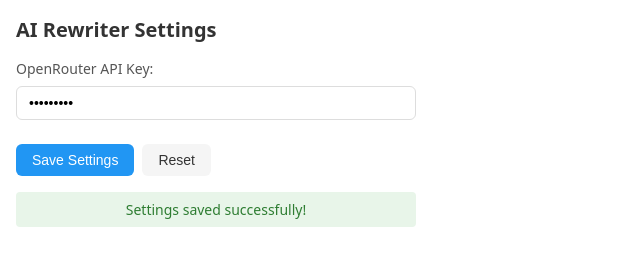
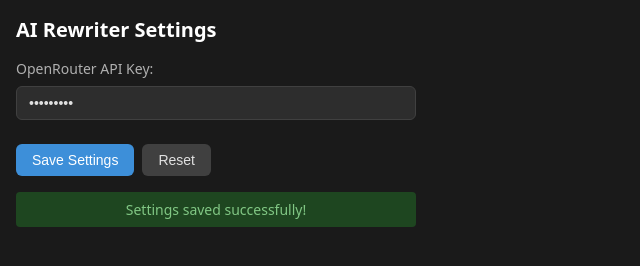
Before and after one commit to dev3mike/ai-rewriter, a website built with webpack: page src/popup/popup.html in a window 1280 px wide. Both pictures are taken after typing "Sample123" into the empty fields and a click on the button "Save Settings". Shown: the whole page, without its empty margins (0-640 px from the left). Built offline with nearby package versions, Linux system fonts and the light colour scheme; some packages are replaced by stand-ins of ours.

Commit message:
make the popup dark mode

```diff
--- a/src/popup/popup.css
+++ b/src/popup/popup.css
@@ -3,6 +3,8 @@
   margin: 0;
   padding: 16px;
   font-family: system-ui, -apple-system, BlinkMacSystemFont, 'Segoe UI', Roboto, Oxygen, Ubuntu, Cantarell, sans-serif;
+  background-color: #1a1a1a;
+  color: #e0e0e0;
 }
 
 .container {
@@ -14,7 +16,7 @@
 h1 {
   margin: 0;
   font-size: 20px;
-  color: #333;
+  color: #ffffff;
 }
 
 .form-group {
@@ -26,20 +28,23 @@
 label {
   font-size: 14px;
   font-weight: 500;
-  color: #555;
+  color: #b0b0b0;
 }
 
 input, textarea {
   padding: 8px 12px;
-  border: 1px solid #ddd;
+  border: 1px solid #404040;
   border-radius: 6px;
   font-size: 14px;
   outline: none;
-  transition: border-color 0.2s;
+  transition: all 0.2s;
+  background-color: #2d2d2d;
+  color: #e0e0e0;
 }
 
 input:focus, textarea:focus {
-  border-color: #2196f3;
+  border-color: #3d8fd9;
+  background-color: #333333;
 }
 
 .button-group {
@@ -59,21 +64,21 @@
 }
 
 button.primary {
-  background-color: #2196f3;
+  background-color: #3d8fd9;
   color: white;
 }
 
 button.primary:hover {
-  background-color: #1976d2;
+  background-color: #2d6ba3;
 }
 
 button.secondary {
-  background-color: #f5f5f5;
-  color: #333;
+  background-color: #404040;
+  color: #e0e0e0;
 }
 
 button.secondary:hover {
-  background-color: #e0e0e0;
+  background-color: #4d4d4d;
 }
 
 .status {
@@ -85,13 +90,13 @@
 }
 
 .status.success {
-  background-color: #e8f5e9;
-  color: #2e7d32;
+  background-color: #1e4620;
+  color: #81c784;
   display: block;
 }
 
 .status.error {
-  background-color: #ffebee;
-  color: #c62828;
+  background-color: #441a1a;
+  color: #ef5350;
   display: block;
 }
--- a/src/popup/popup.ts
+++ b/src/popup/popup.ts
@@ -1,5 +1,6 @@
 import { StorageService } from '../services/storage.service';
 import { Settings } from '../types';
+import './popup.css';
 
 class PopupUI {
   private storageService: StorageService;
```
